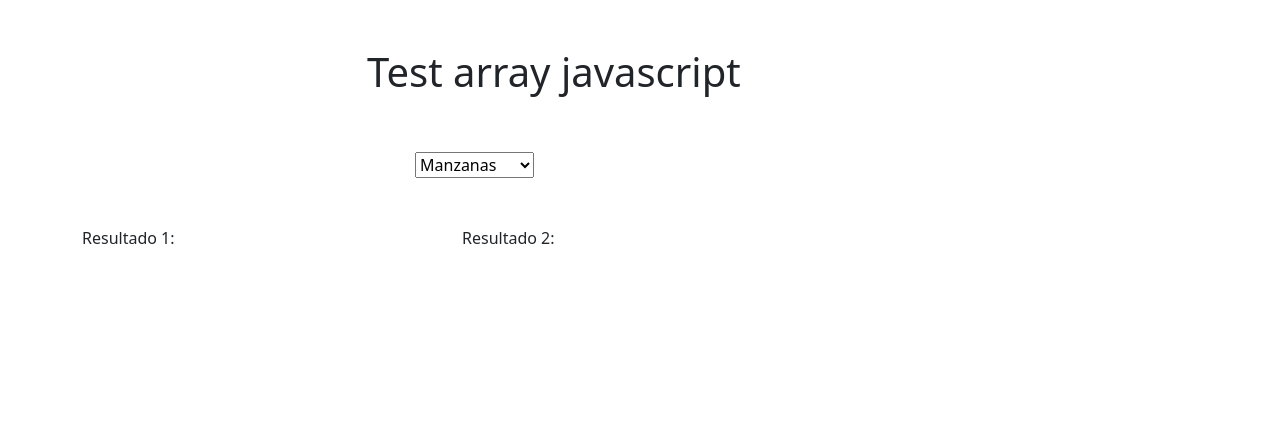
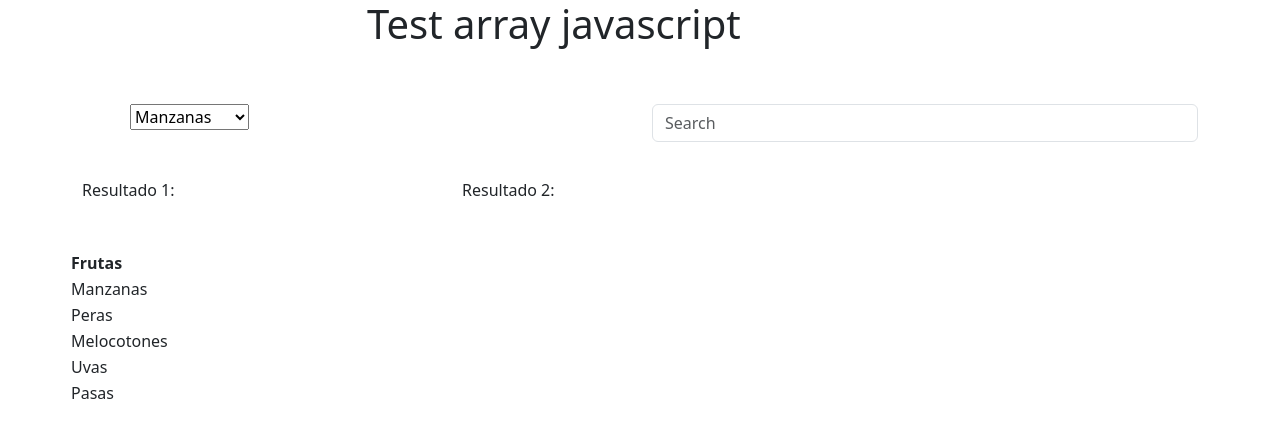
Before and after one commit to Murciadevs/Test_cargar_array_javascript, a plain HTML site: page index.html in a window 1280 px wide. Drawn offline with nearby package versions, Linux system fonts and the light colour scheme.

Commit message:
created search field

```diff
--- a/index.html
+++ b/index.html
@@ -8,30 +8,56 @@
 </head>
 <body>
     <div class="container">
+        <div class="row">
+            <div class="col-6 mx-auto">
+                <h1>Test array javascript</h1>
 
-        <div class="row">
-            <div class="col-6 mx-auto mt-5">
-                <h1>Test array javascript</h1>
-                <select name="mi_selec" id="mi_selet" class="m-5" onchange="select_click()"></select>
             </div>
         </div>
         <div class="row">
+            <div class="col-6 mx-auto">
+                <select name="mi_selec" id="mi_selet" class="m-5" onchange="select_click()"></select>
+            </div>
+            <div class="col-6 mx-auto mt-5">
+                <input class="form-control mr-sm-2" type="search" placeholder="Search" aria-label="Search" id="Search" name="Search" onkeyup="search_on_array()">
+            </div>
+        </div>
+        <div class="row MT-5">
             <div class="col-2">Resultado 1:</div><div id="result" class="col-2"></div>
             <div class="col-2">Resultado 2:</div><div id="result2" class="col-2"></div>
         </div>
+        <div class="row mt-5">
+            <table class="tabla" id="tabla">
+                <thead>
+                    <tr>
+                        <th>Frutas</th>
+                    </tr>
+                </thead>
+                <tbody>
+                    <tr></tr>
+
+                </tbody>
+            </table>
     </div>
     <script>
-        mi_array = ["Manzanas", "Peras", "Melocotones", "uvas", "pasas"];
+        mi_array = ["Manzanas", "Peras", "Melocotones", "Uvas", "Pasas"];
         window.onload = function () {
             cargar_array(mi_array);
         }
         function cargar_array(mi_array) {
             var select = document.getElementById("mi_selet");
+            table = document.getElementById("tabla");
             for (var i = 0; i < mi_array.length; i++) {
                 var option = document.createElement("option");
                 option.value = mi_array[i];
                 option.text = mi_array[i];
                 select.add(option);
+            }
+            //Rellenamos la tabla con los elementos del array
+            for (var i = 0; i < mi_array.length; i++) {
+                var row = table.insertRow();
+                var cell = row.insertCell();
+                cell.innerHTML = mi_array[i];
             }
         }
         function select_click() {
@@ -46,6 +72,33 @@
             const valorSeleccionado = select.value;
             div_result2.innerHTML = valorSeleccionado;
         }
+        function search_on_array() {
+            var search = document.getElementById("Search");
+            //Ponemos la primera letra en mayúsucula y el resto en minúscula
+            search_formateado = capitalizarPrimeraLetra(search.value);
+            table = document.getElementById("tabla");
+            //Creamos un array con los elementos del select
+            var select = document.getElementById("mi_selet");
+            var options = select.options;
+            var options_array = [];
+            for (var i = 0; i < options.length; i++) {
+                options_array.push(options[i].value);
+            }
+            //Limpiamos la tabla y comprobamos si coincide con el texto del input para añadirlo
+            table.innerHTML = "";
+            for (var i = 0; i < options_array.length; i++) {
+                if (options_array[i].includes(search_formateado)) {
+                    var row = table.insertRow();
+                    var cell = row.insertCell();
+                    cell.innerHTML = options_array[i];
+                }
+            }
+
+        }
+        function capitalizarPrimeraLetra(palabra) {
+            return palabra.charAt(0).toUpperCase() + palabra.slice(1).toLowerCase();
+        }
+
     </script>
     <script src="https://cdn.jsdelivr.net/npm/bootstrap@5.3.3/dist/js/bootstrap.bundle.min.js" integrity="sha384-YvpcrYf0tY3lHB60NNkmXc5s9fDVZLESaAA55NDzOxhy9GkcIdslK1eN7N6jIeHz" crossorigin="anonymous"></script>
 </body>
```
